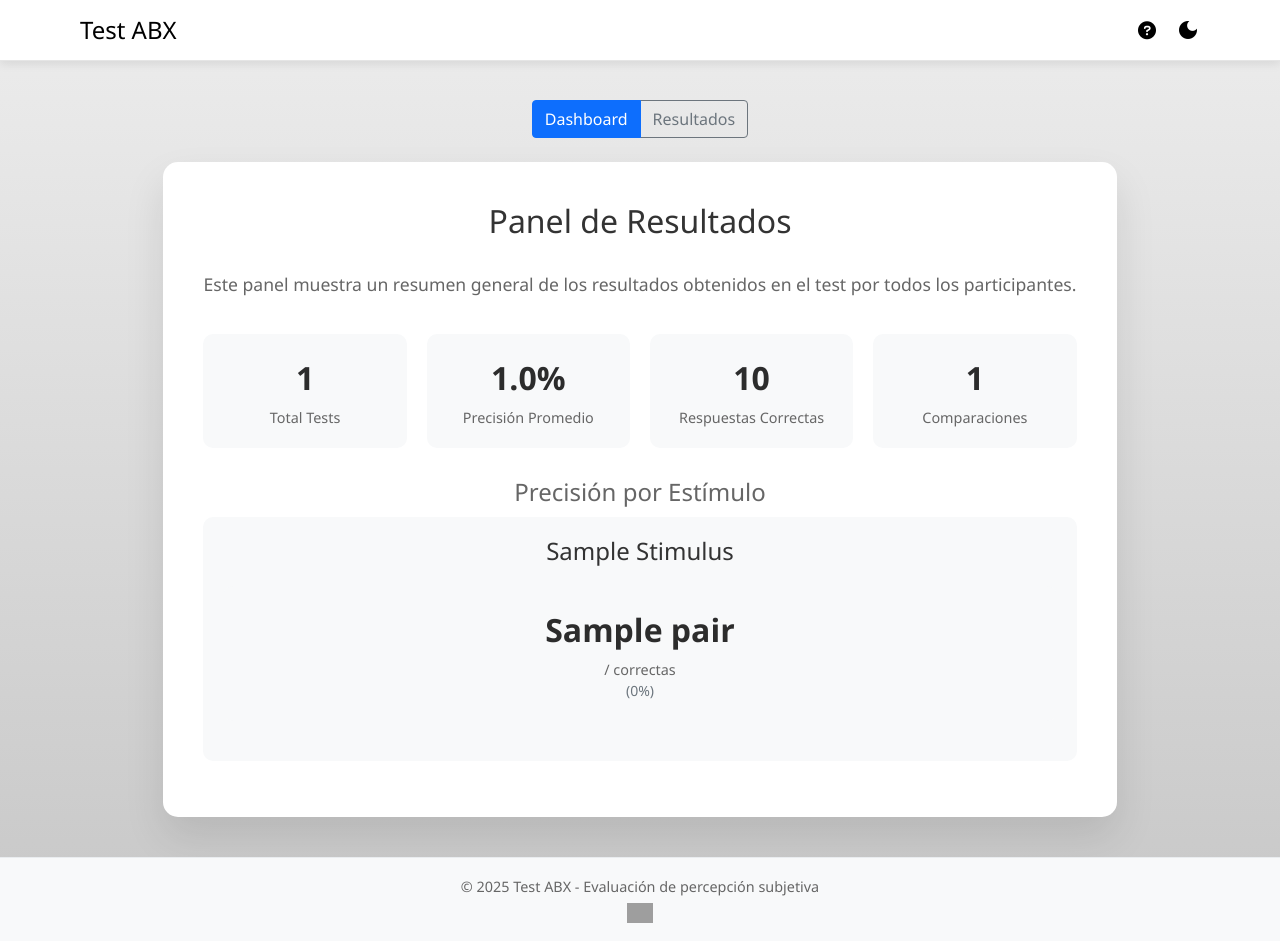
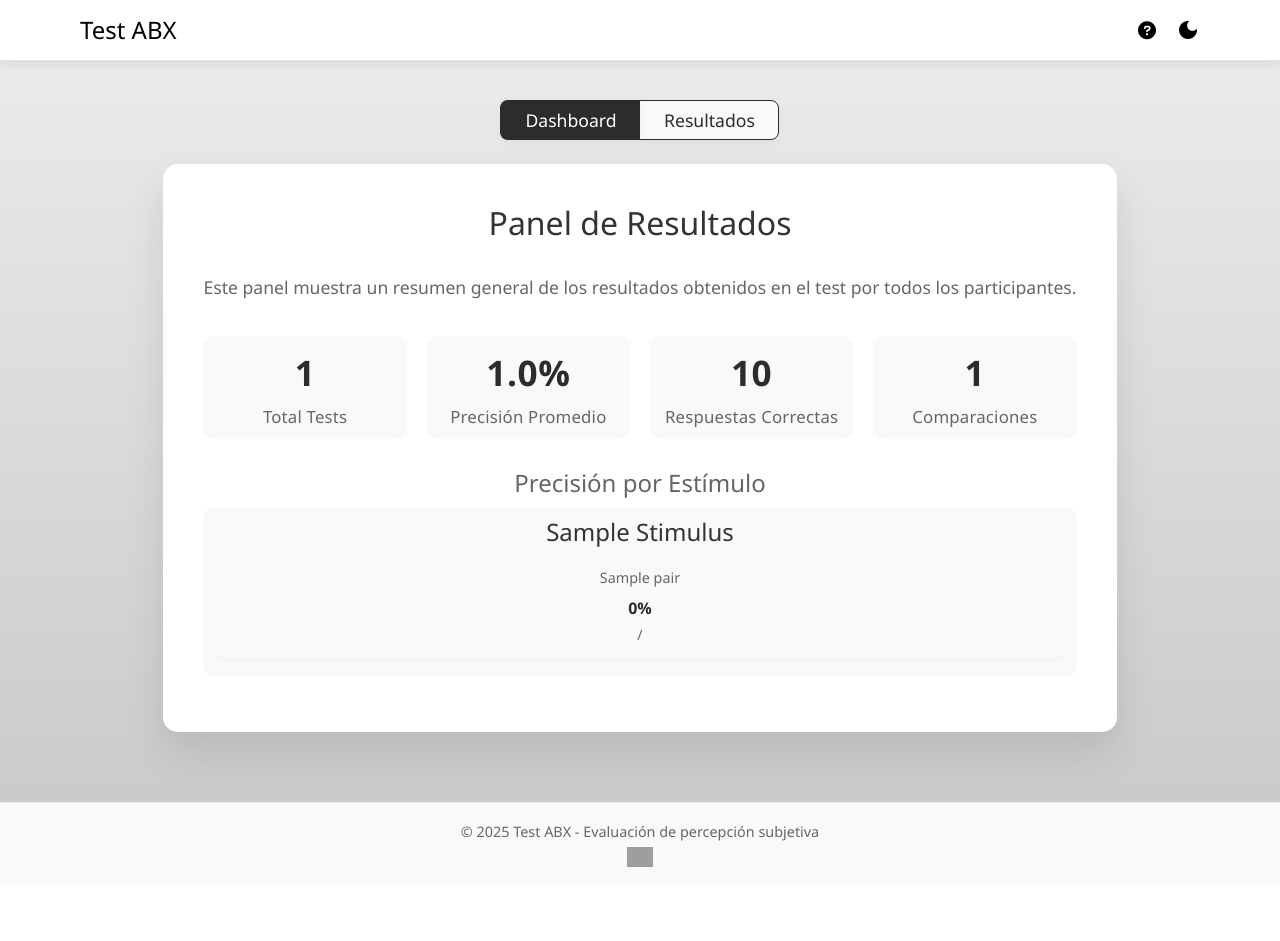
Before and after one commit to almarazj/simple-abx, a Python web app: template templates/admin/dashboard.html in a window 1280 px wide. After the commit the page ends 867 px from the top, so only its background shows below. Run offline with Jinja, Linux system fonts and the light colour scheme; the template is opened without the code that fills it: most values are stand-ins (such as "Sample title", 1, 10 or a date in 2020); grey boxes are pictures that could not be loaded.

Commit message:
Feat: improve results page

```diff
--- a/static/css/style.css
+++ b/static/css/style.css
@@ -17,7 +17,7 @@
     --border-header: rgba(0, 0, 0, 0.1);
     --accent-primary: #2c2c2c;
     --options-hover: #2c2c2c;
-    --accent-primary-hover: #393e59;
+    --accent-primary-hover: #e4e4e4;
     --bg-audio-button: #7ad358;
     --accent-success: #2bbc4d;
     --shadow-primary: rgba(0, 0, 0, 0.1);
@@ -46,7 +46,7 @@
     --border-header: rgba(255, 255, 255, 0.1);
     --accent-primary: #ffffff;
     --options-hover: #404040;
-    --accent-primary-hover: #6d28d9;
+    --accent-primary-hover: #696374;
     --accent-success: #10b981;
     --shadow-primary: rgba(0, 0, 0, 0.3);
     --shadow-success: rgba(16, 185, 129, 0.4);
@@ -502,27 +502,147 @@
 .stat-item {
     background: var(--bg-secondary);
     border-radius: 10px;
-    padding: 20px;
+    padding: 10px;
     text-align: center;
     transition: background 0.3s;
 }
-.stat-value {
-    font-size: 2rem;
-    font-weight: bold;
+.global-stat-value {
+    font-size: 2.2rem;
+    font-weight: 700;
     color: var(--accent-primary);
     margin-bottom: 5px;
-    transition: color 0.3s;
+    letter-spacing: 0.5px;
+}
+.global-stat-label {
+    color: var(--text-secondary);
+    font-size: 1.05rem;
+    font-weight: 400;
+    letter-spacing: 0.2px;
+}
+.stats-scroll-row {
+    display: flex;
+    flex-direction: row;
+    gap: 12px;
+    overflow-x: auto;
+    padding-bottom: 8px;
+    scrollbar-width: thin;
+    scrollbar-color: var(--accent-primary) var(--bg-secondary);
+}
+.stat-item-compact {
+    min-width: 50px;
+    padding: 12px 8px;
+    margin: 0;
+    background: var(--bg-secondary);
+    border-radius: 10px;
+    text-align: center;
+    flex: 1 1 20px;
+    box-shadow: 0 1px 4px rgba(0,0,0,0.04);
 }
 .stat-label {
     color: var(--text-secondary);
     font-size: 0.9rem;
     transition: color 0.3s;
 }
-
+.stat-percentage {
+    font-size: 1rem;
+    font-weight: bold;
+    color: var(--accent-primary, #007bff);
+    margin: 8px 0 4px 0;
+    transition: color 0.3s;
+}
 .additional-info p {
     text-align: justify;
 }
+.btn-group .btn {
+    min-width: 140px;
+    font-size: 1.1rem;
+    font-weight: 500;
+    border-radius: 8px;
+    border-color: var(--accent-primary);
+    color: var(--accent-primary);
+    background: var(--bg-secondary);
+    transition:
+        background 0.2s,
+        color 0.2s,
+        border-color 0.2s,
+        box-shadow 0.2s;
+    box-shadow: 0 2px 8px rgba(0,0,0,0.04);
+}
 
+.btn-group .btn:not(:last-child) {
+    border-right: none;
+}
+
+.btn-group .btn.active,
+.btn-group .btn:focus {
+    background: var(--accent-primary);
+    color: var(--btn-primary);
+    border-color: var(--accent-primary);
+    z-index: 2;
+}
+
+.btn-group .btn:not(.active):hover {
+    border-color: var(--btn-primary);
+}
+.btn:focus:not(:focus-visible) {
+    outline: none;
+    box-shadow: none;
+}
+.btn:focus-visible {
+    outline: 2px solid var(--accent-primary-hover);
+    outline-offset: 2px;
+}
+
+/* Tabla de resultados estilo tarjeta */
+.abx-table {
+    width: 100%;
+    background: var(--bg-card);
+    color: var(--text-primary);
+    border-radius: 15px;
+    overflow: hidden;
+    font-family: inherit;
+    box-shadow: none;
+    border-collapse: separate;
+    border-spacing: 0;
+    margin-bottom: 0;
+}
+.abx-table th, .abx-table td {
+    background: var(--bg-card);
+    color: var(--text-primary);
+    border: none;
+    font-size: 1rem;
+    font-weight: 400;
+    padding: 10px 8px;
+    text-align: center;
+}
+.abx-table th {
+    font-weight: 600;
+    background: var(--bg-secondary);
+    color: var(--accent-primary);
+    border-bottom: 2px solid var(--border-secondary);
+}
+.abx-table tr {
+    border-radius: 10px;
+    transition: background 0.2s;
+}
+.abx-table tbody tr:hover {
+    background: var(--border-secondary);
+}
+.abx-table td {
+    border-bottom: 1px solid var(--border-secondary);
+}
+.abx-table tr:last-child td {
+    border-bottom: none;
+}
+.results-card {
+    border-radius: 15px;
+    background: var(--bg-card);
+    box-shadow: 0 20px 40px var(--shadow-primary);
+    padding: 40px;
+    margin: 0 auto 30px auto;
+    max-width: 1000px;
+    width: 100%;
+}
 
 /* Responsive solo para móviles */
 
@@ -593,6 +713,11 @@
     }
 
     .stats-grid { grid-template-columns: 1fr; }
+    .stat-item-compact {
+        min-width: 90px;
+        max-width: 100px;
+        flex: 0 0 90px;
+    }
     .btn-audio, .btn-primary, .btn-secondary {
         width: 100%;
         max-width: none;
@@ -631,6 +756,11 @@
     .confirmation-message i {
         font-size: 1.2rem;
     }
+    .btn-group .btn {
+        min-width: 100px;
+        font-size: 1rem;
+        padding: 10px 0;
+    }
 }
 
 
--- a/templates/admin/dashboard.html
+++ b/templates/admin/dashboard.html
@@ -24,20 +24,20 @@
             <!-- Estadísticas globales -->
             <div class="stats-grid">
                 <div class="stat-item">
-                    <div class="stat-value">{{ stats.total_tests }}</div>
-                    <div class="stat-label">Total Tests</div>
+                    <div class="global-stat-value">{{ stats.total_tests }}</div>
+                    <div class="global-stat-label">Total Tests</div>
                 </div>
                 <div class="stat-item">
-                    <div class="stat-value">{{ "%.1f"|format(stats.accuracy_percentage or 0) }}%</div>
-                    <div class="stat-label">Precisión Promedio</div>
+                    <div class="global-stat-value">{{ "%.1f"|format(stats.accuracy_percentage or 0) }}%</div>
+                    <div class="global-stat-label">Precisión Promedio</div>
                 </div>
                 <div class="stat-item">
-                    <div class="stat-value">{{ "%.0f"|format(stats.correct_responses or 0) }}</div>
-                    <div class="stat-label">Respuestas Correctas</div>
+                    <div class="global-stat-value">{{ "%.0f"|format(stats.correct_responses or 0) }}</div>
+                    <div class="global-stat-label">Respuestas Correctas</div>
                 </div>
                 <div class="stat-item">
-                    <div class="stat-value">{{ stats.total_responses or 0 }}</div>
-                    <div class="stat-label">Comparaciones</div>
+                    <div class="global-stat-value">{{ stats.total_responses or 0 }}</div>
+                    <div class="global-stat-label">Comparaciones</div>
                 </div>
             </div>
 
@@ -47,16 +47,16 @@
                 {% for stimulus, pairs in stimulus_pairs.items() %}
                 <div class="stat-item mb-3">
                     <h4 class="mb-2 text-capitalize">{{ stimulus }}</h4>
-                    <div class="stats-grid">
+                    <div class="stats-scroll-row">
                         {% for pair in pairs %}
                             {% set variation_id = pair.pair_id %}
                             {% set pstats = pair_stats.get(variation_id, {'correct': 0, 'total': 0}) %}
-                            <div class="stat-item">
-                                <div class="stat-value">{{ pair.label }}</div>  {# ejemplo: "20 p/s" #}
-                                <div class="stat-label">{{ pstats.correct }}/{{ pstats.total }} correctas</div>
-                                <div class="small text-muted">
-                                    ({{ (pstats.correct / pstats.total * 100) | round(1) if pstats.total > 0 else 0 }}%)
+                            <div class="stat-item-compact">
+                                <div class="stat-label">{{ pair.label }}</div>
+                                <div class="stat-percentage">
+                                    {{ (pstats.correct / pstats.total * 100) | round(1) if pstats.total > 0 else 0 }}%
                                 </div>
+                                <div class="stat-label">{{ pstats.correct }}/{{ pstats.total }}</div>
                             </div>
                         {% endfor %}
                     </div>
@@ -68,20 +68,17 @@
 
     <!-- Sección Resultados -->
     <div id="results-section" style="display: none;">
-        <div class="card">
-            <div class="card-body">
+        <div class="results-card">
             <div class="table-responsive">
-                    <table class="table table-striped table-hover align-middle">
-                        <thead class="table-dark">
+                <table class="table abx-table align-middle">
+                    <thead>
                         <tr>
-                                <th>Usuario ID</th>
                             <th>Fecha</th>
-                                <th>Precisión</th>
-                                <th>Correctas/Total</th>
                             <th>Edad</th>
                             <th>Auriculares</th>
                             <th>Problemas auditivos</th>
                             <th>Experiencia</th>
+                            <th>Respuestas</th>
                         </tr>
                     </thead>
                     <tbody>
@@ -90,23 +87,16 @@
                         {% set correct = result.responses|selectattr('correct')|select|list|length %}
                         {% set accuracy = (correct / total * 100) if total > 0 else 0 %}
                         <tr>
-                                <td><code>{{ result.user_id[:8] }}...</code></td>
                             <td>{{ result.start_time.strftime('%Y-%m-%d') if result.start_time }}</td>
-                                <td>
-                                    <span class="badge bg-primary text-white d-inline-block text-center" style="min-width: 8ch;">
-                                        {{ accuracy|round(0) }}%
-                                    </span>
-                                </td>
-                                <td>{{ correct }}/{{ total }}</td>
                             <td>{{ result.participant_info.age_range }}</td>
                             <td>{{ result.participant_info.headphones_brand }}</td>
                             <td>{{ result.participant_info.hearing_problems }}</td>
                             <td>{{ result.participant_info.audio_experience }}</td>
+                            <td>{{ correct }}/{{ total }}</td>
                         </tr>
                         {% endfor %}
                     </tbody>
                 </table>
-                </div>
             </div>
         </div>
     </div>
```
Lines whose indentation alone changed are shown as unchanged.
